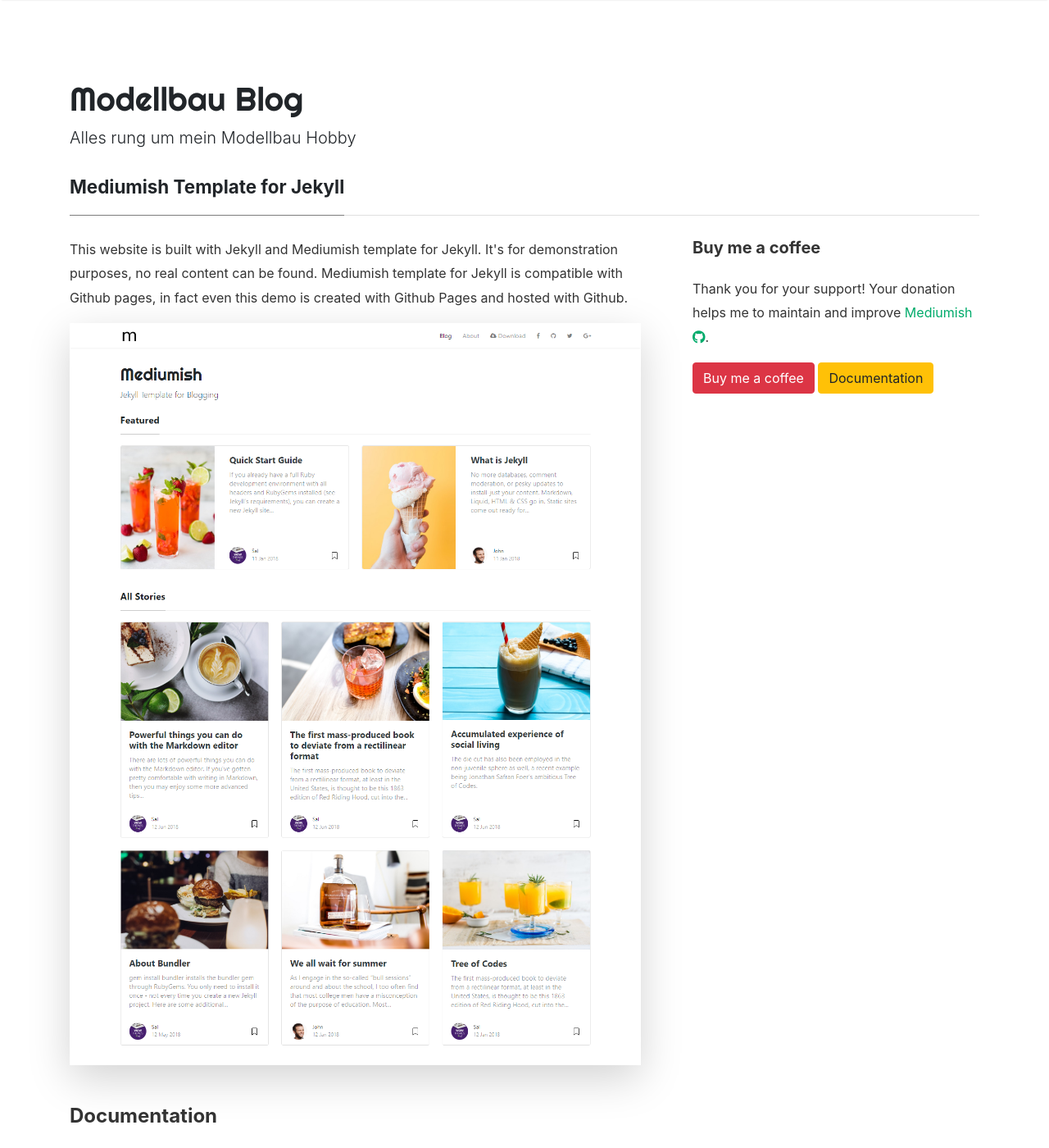
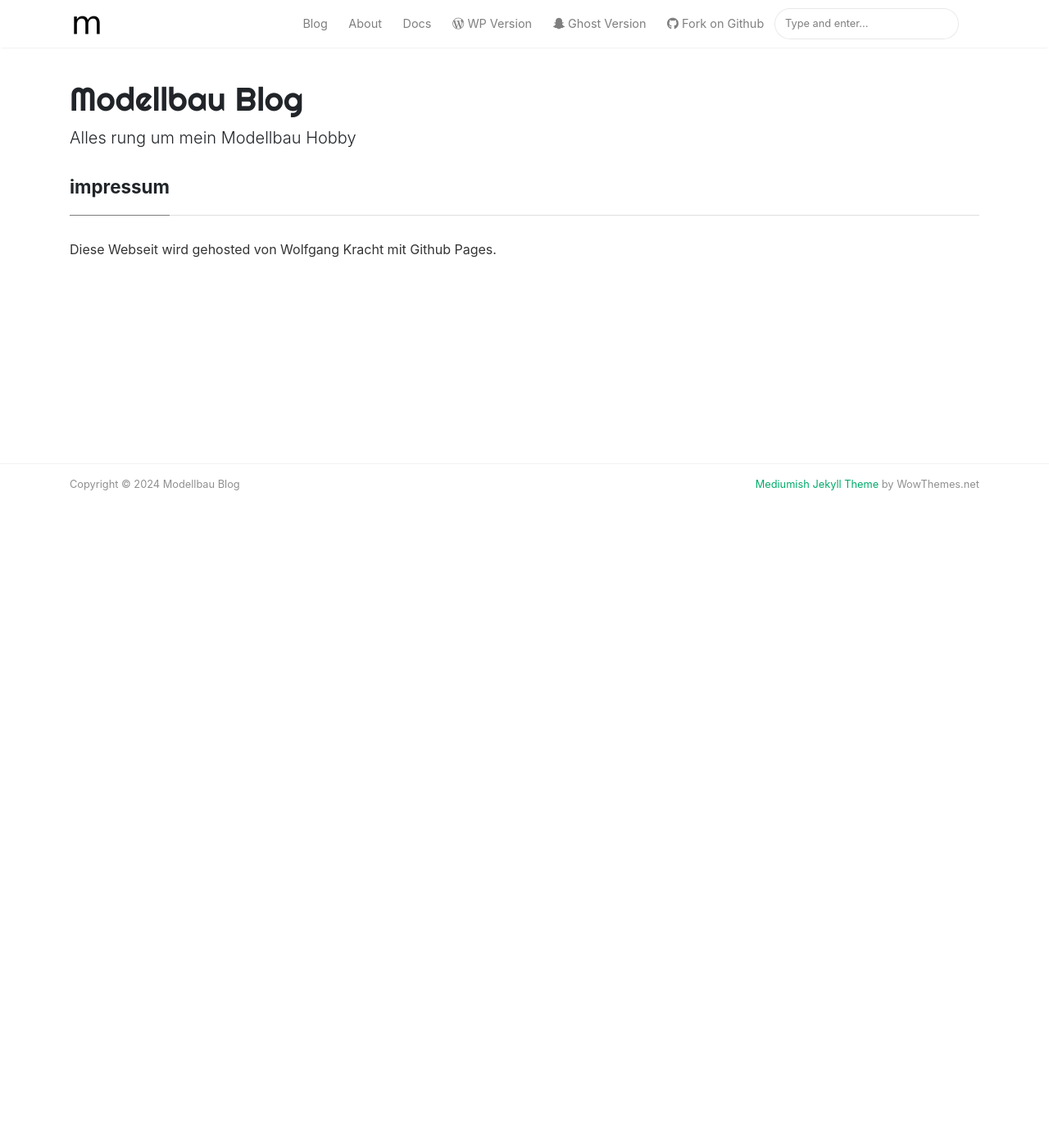
Before and after one commit to DonKracho/Modellbau, a Jekyll site: the page built from _pages/about.md, in a window 1280 px wide and 1400 px high. Shown: the whole window at 82% size. Built offline with Jekyll 4.4.1, drawn with Linux system fonts in a browser that asks for light colours; nearby versions of some CDN libraries; comment, search, counter and statistics services are not loaded; some of the changed text lies outside the part shown.

Commit message:
Update about.md

```diff
--- a/_pages/about.md
+++ b/_pages/about.md
@@ -1,35 +1,15 @@
 ---
 layout: page
-title: Mediumish Template for Jekyll
+title: impressum
 permalink: /about
-comments: true
+comments: false
 ---
 
 <div class="row justify-content-between">
 <div class="col-md-8 pr-5">
 
-<p>This website is built with Jekyll and Mediumish template for Jekyll. It's for demonstration purposes, no real content can be found. Mediumish template for Jekyll is compatible with Github pages, in fact even this demo is created with Github Pages and hosted with Github.</p>
-
-<p class="mb-5"><img class="shadow-lg" src="{{site.baseurl}}/assets/images/mediumish-jekyll-template.png" alt="jekyll template mediumish" /></p>
-<h4>Documentation</h4>
-
-<p>Please, read the docs <a href="https://bootstrapstarter.com/bootstrap-templates/template-mediumish-bootstrap-jekyll/">here</a>.</p>
-
-<h4>Questions or bug reports?</h4>
-
-<p>Head over to our <a href="https://github.com/wowthemesnet/mediumish-theme-jekyll">Github repository</a>!</p>
+<p>Diese Webseit wird gehosted von Wolfgang Kracht mit Github Pages.</p>
 
 </div>
 
-<div class="col-md-4">
-
-<div class="sticky-top sticky-top-80">
-<h5>Buy me a coffee</h5>
-
-<p>Thank you for your support! Your donation helps me to maintain and improve <a target="_blank" href="https://github.com/wowthemesnet/mediumish-theme-jekyll">Mediumish <i class="fab fa-github"></i></a>.</p>
-
-<a target="_blank" href="https://www.wowthemes.net/donate/" class="btn btn-danger">Buy me a coffee</a> <a target="_blank" href="https://bootstrapstarter.com/bootstrap-templates/template-mediumish-bootstrap-jekyll/" class="btn btn-warning">Documentation</a>
-
 </div>
-</div>
-</div>
```
